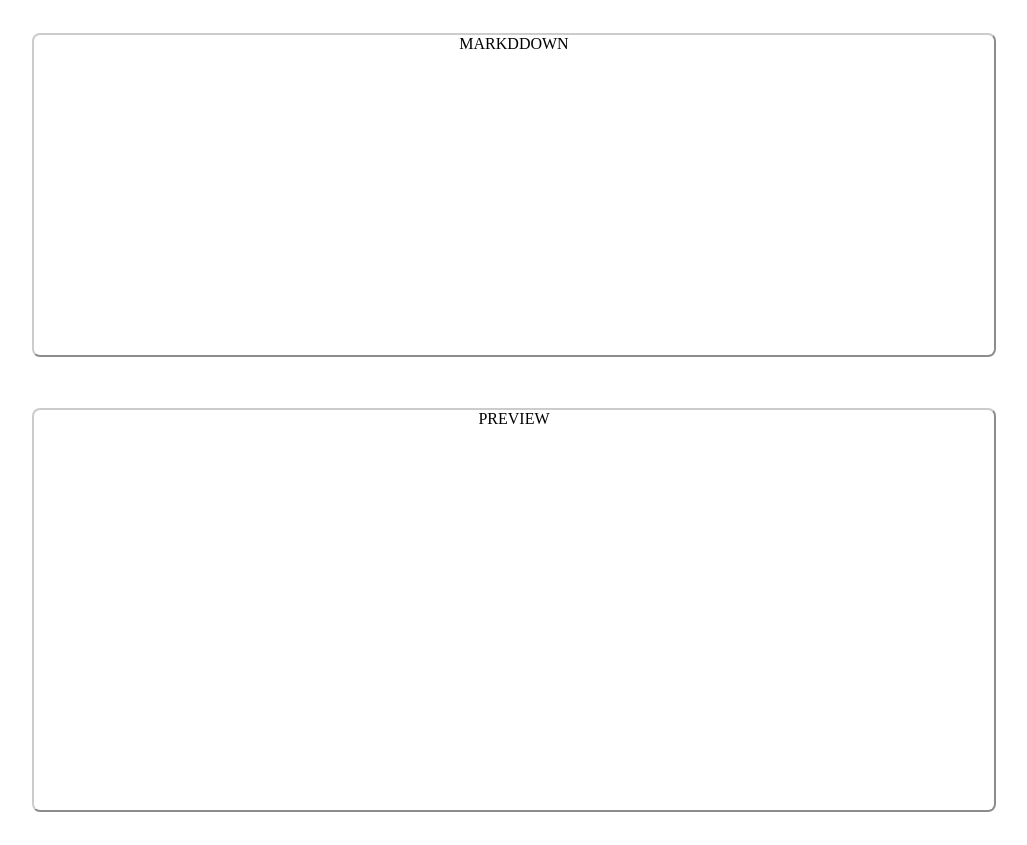
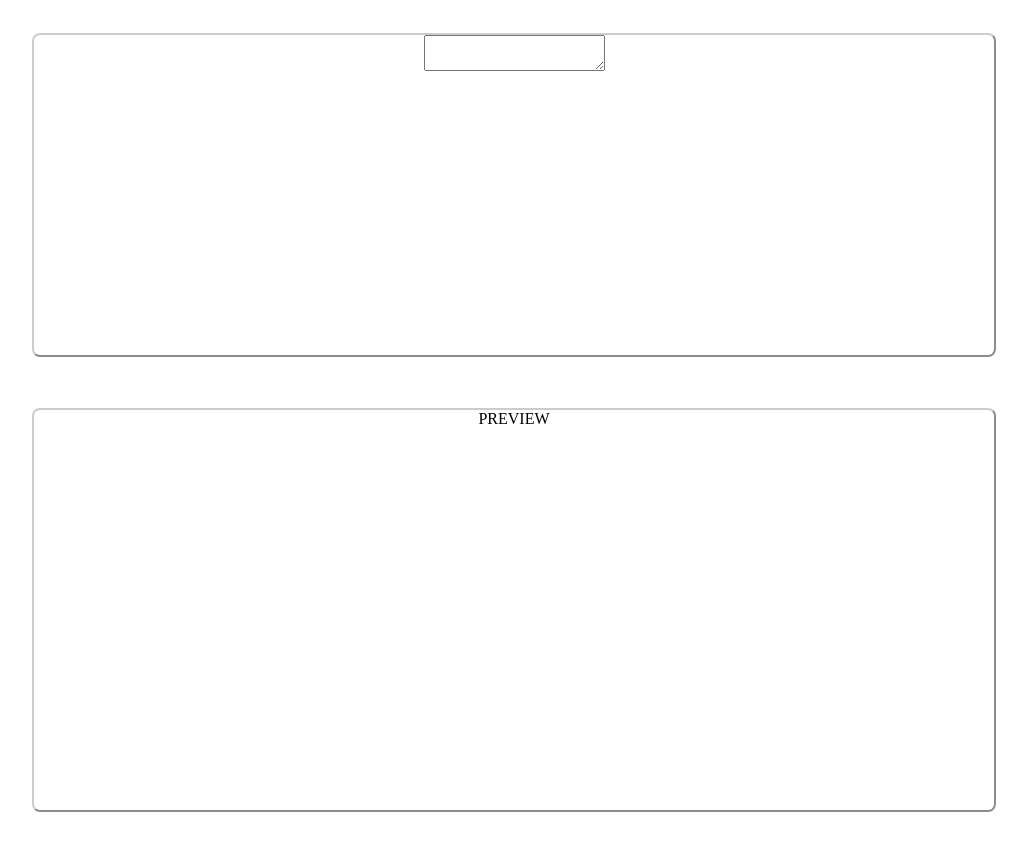
Before and after one commit to Alvintol/markdown-previewer, a React (Create React App) app: page / in a window 1280 px wide. Shown: the whole page, without its empty margins (126-1153 px from the left). Built offline with nearby package versions, Linux system fonts and the light colour scheme.

Commit message:
renames Markdown component to Editor

```diff
--- a/src/App.js
+++ b/src/App.js
@@ -1,5 +1,5 @@
 import { useState } from 'react';
-import Markdown from './Markdown';
+import Editor from './Markdown';
 import Preview from './Preview';
 import './styling/sass/app.scss';
 
@@ -12,7 +12,7 @@ const App = () => {
 
   return (
     <div id='app'>
-      <Markdown
+      <Editor
       input={state.input}
       onChange={()=> console.log('ONCHANGE')}
       />
--- a/src/Markdown.js
+++ b/src/Markdown.js
@@ -1,9 +1,10 @@
-const Markdown = props => {
+const Editor = props => {
 return (
   <div id='mark-down'>
-    MARKDDOWN
+    <textarea
+    id='editor'></textarea>
   </div>
 )
 };
 
-export default Markdown;
+export default Editor;
```
